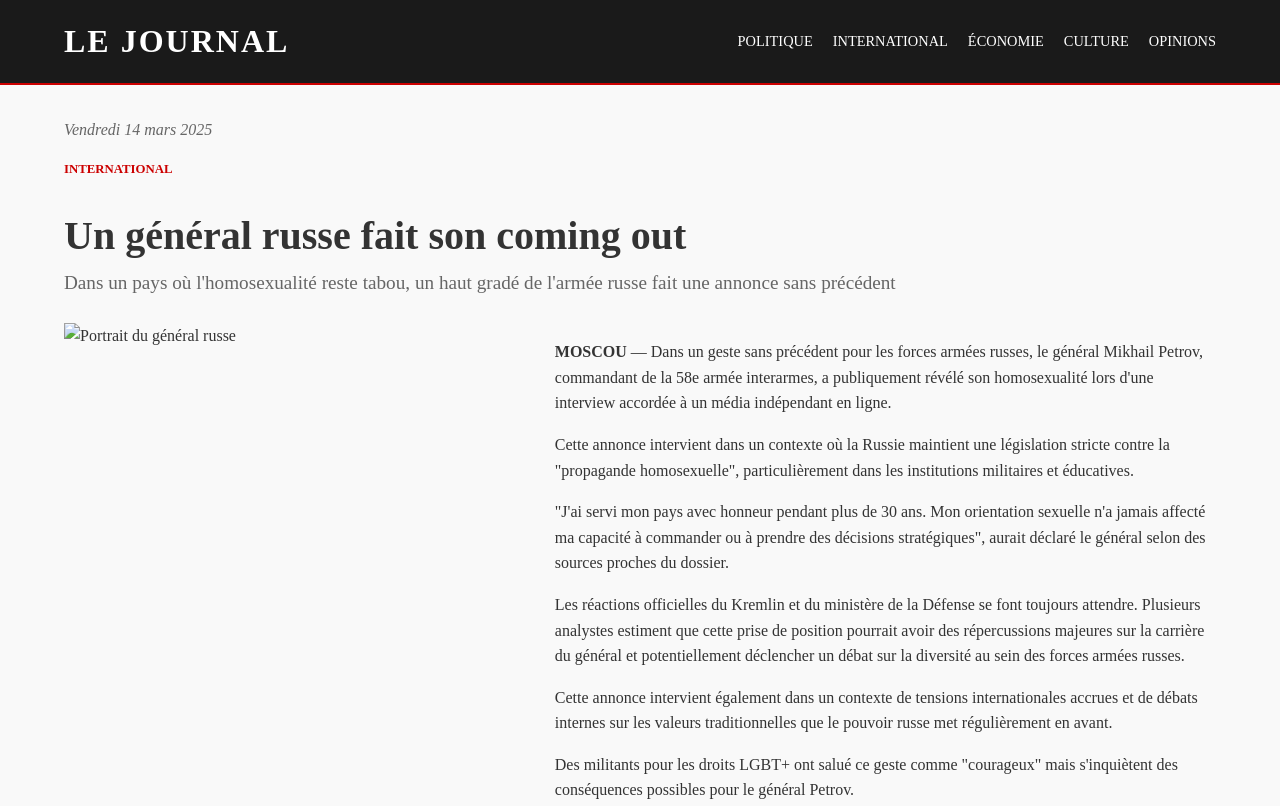
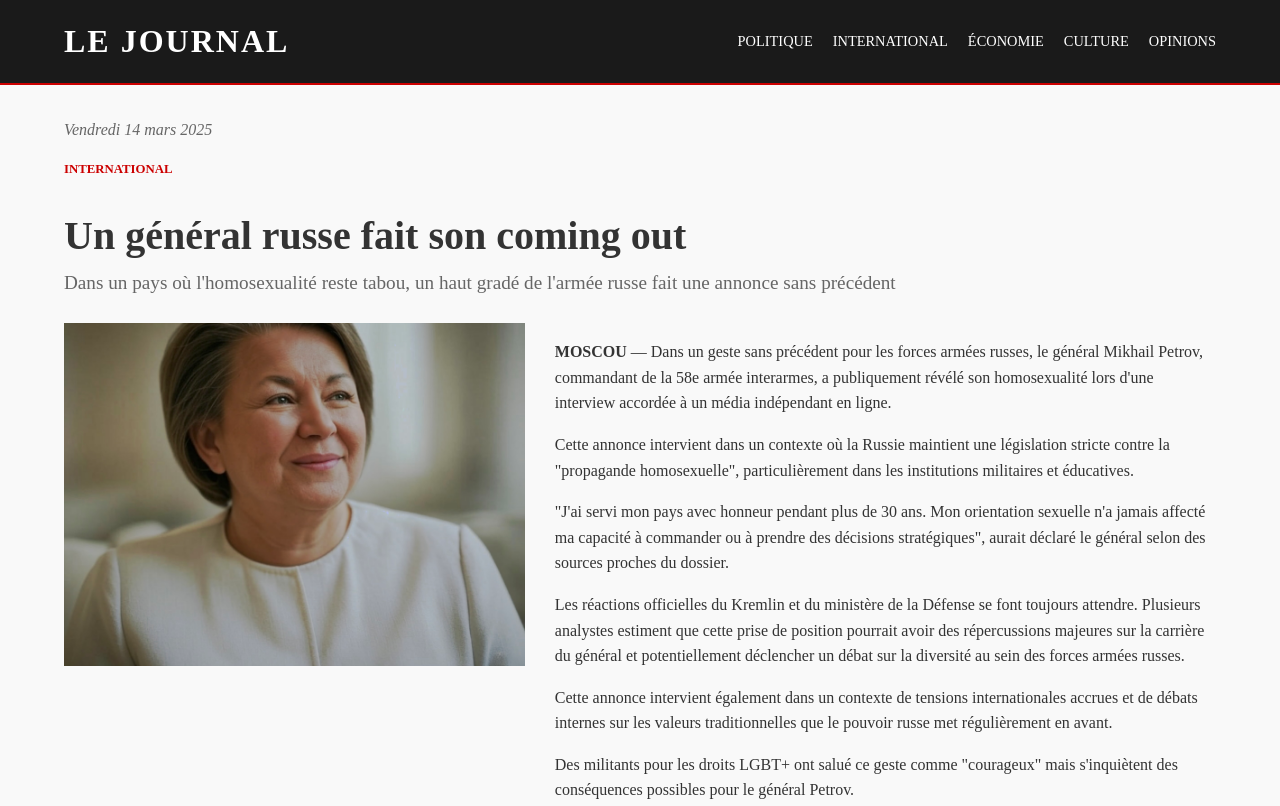
Before and after one commit to StarOne0/Project-Fake-News, a plain HTML site: page index.html in a window 1280 px wide. Shown: the top 806 px of the page. Drawn offline with Linux system fonts and the light colour scheme.

Commit message:
index.html

```diff
--- a/index.html
+++ b/index.html
@@ -221,7 +221,7 @@
             <div class="subtitle">Dans un pays où l'homosexualité reste tabou, un haut gradé de l'armée russe fait une annonce sans précédent</div>
 
             <div class="main-article-content">
-                <img src="/api/placeholder/600/400" alt="Portrait du général russe" style="width: 40%; height: auto; object-fit: cover;">
+                <img src="https://github.com/StarOne0/Project-Fake-News/blob/main/Photo%20du%20G%C3%A9n%C3%A9ral.jpeg" alt="Portrait du général russe" style="width: 40%; height: auto; object-fit: cover;">
                 <div class="main-article-text">
                     <p><strong>MOSCOU</strong> — Dans un geste sans précédent pour les forces armées russes, le général Mikhail Petrov, commandant de la 58e armée interarmes, a publiquement révélé son homosexualité lors d'une interview accordée à un média indépendant en ligne.</p>
 
```
